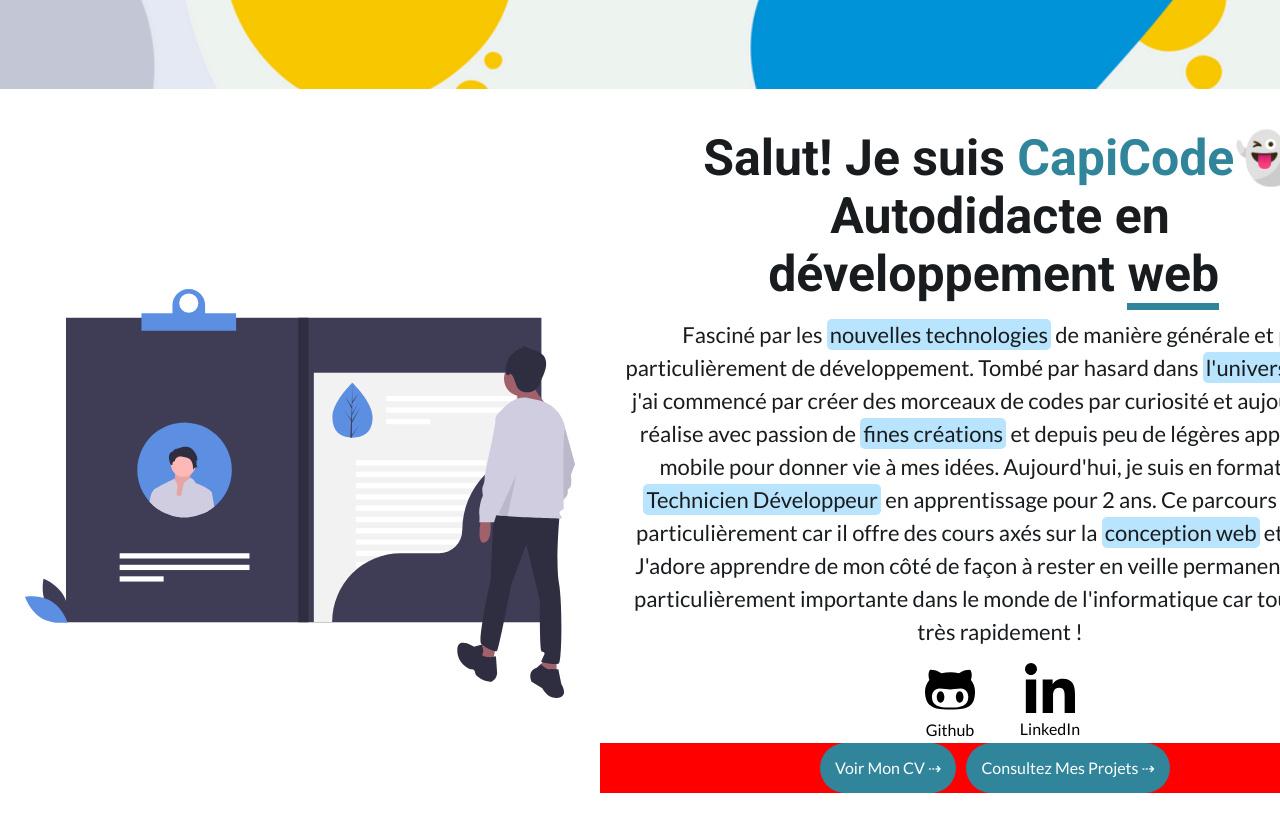
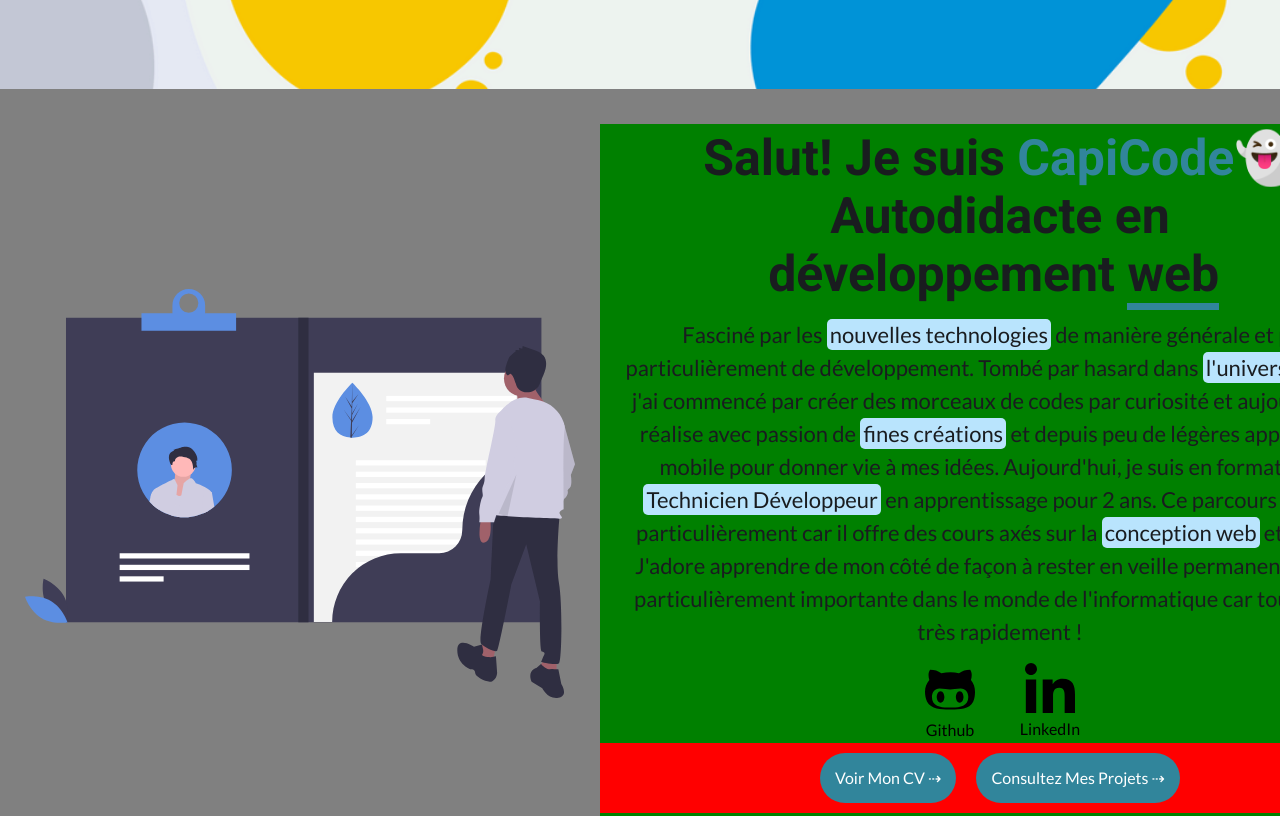
Before and after one commit to iamflk/iamflk.github.io, a plain HTML site: page index.html in a window 1280 px wide. Shown: the part 700-1516 px from the top of the page. Drawn offline with nearby package versions, Linux system fonts and the light colour scheme.

Commit message:
update css

```diff
--- a/style.css
+++ b/style.css
@@ -89,6 +89,7 @@ a:active {
   width: 1400px;
   height: 790px;
   margin: auto;
+  background-color: grey;
 }
 
 .content {
@@ -98,6 +99,7 @@ a:active {
   height: 720px;
   width: 800px;
   margin-top: 35px;
+  background-color: green;
 }
 
 .content h1 {
@@ -190,7 +192,7 @@ a:active {
   border: none;
   text-decoration: none;
   padding: 15px;
-  margin-right: 10px;
+  margin: 10px;
   text-transform: capitalize;
   color: #fff;
   background-color: #31859bff;
```
